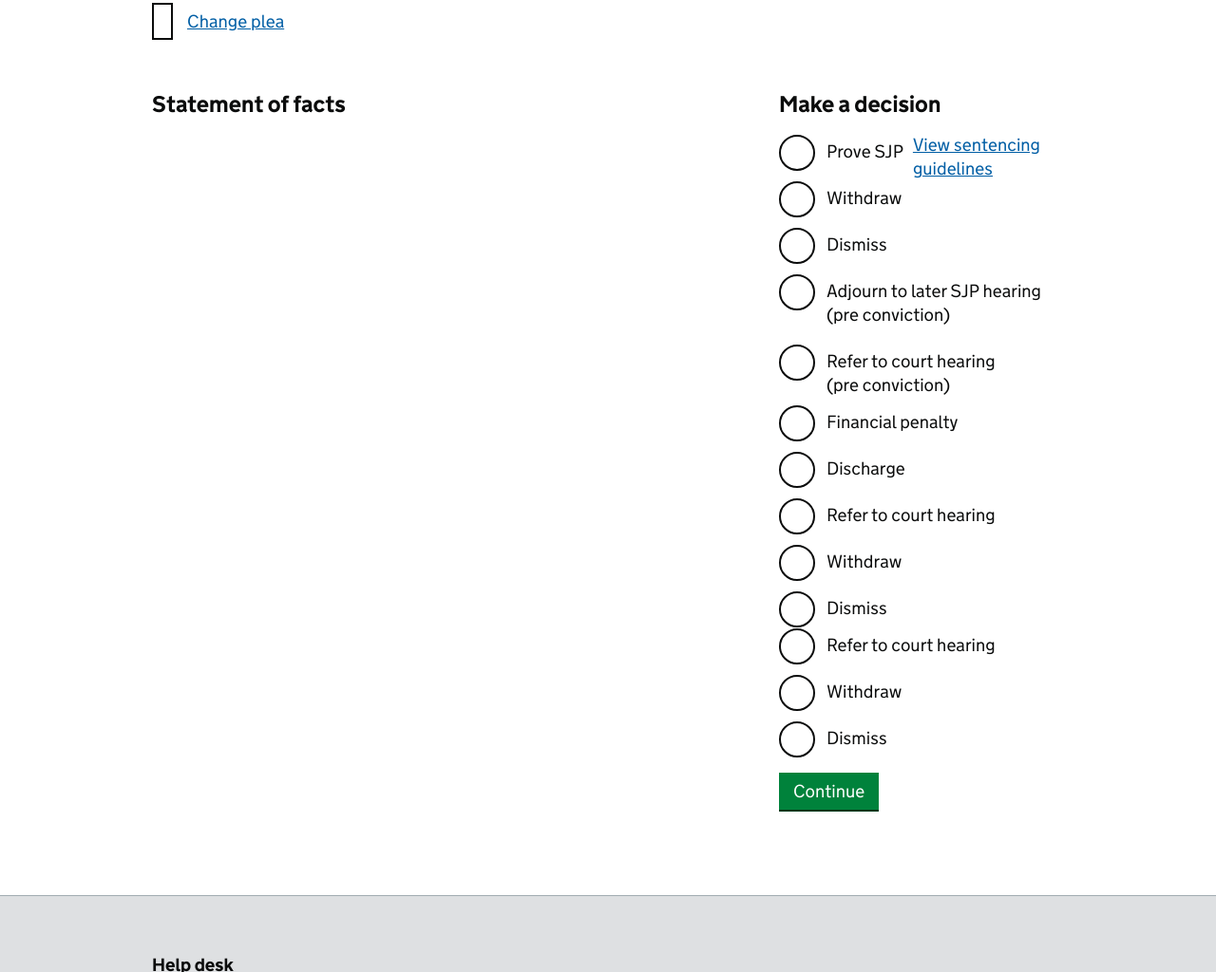
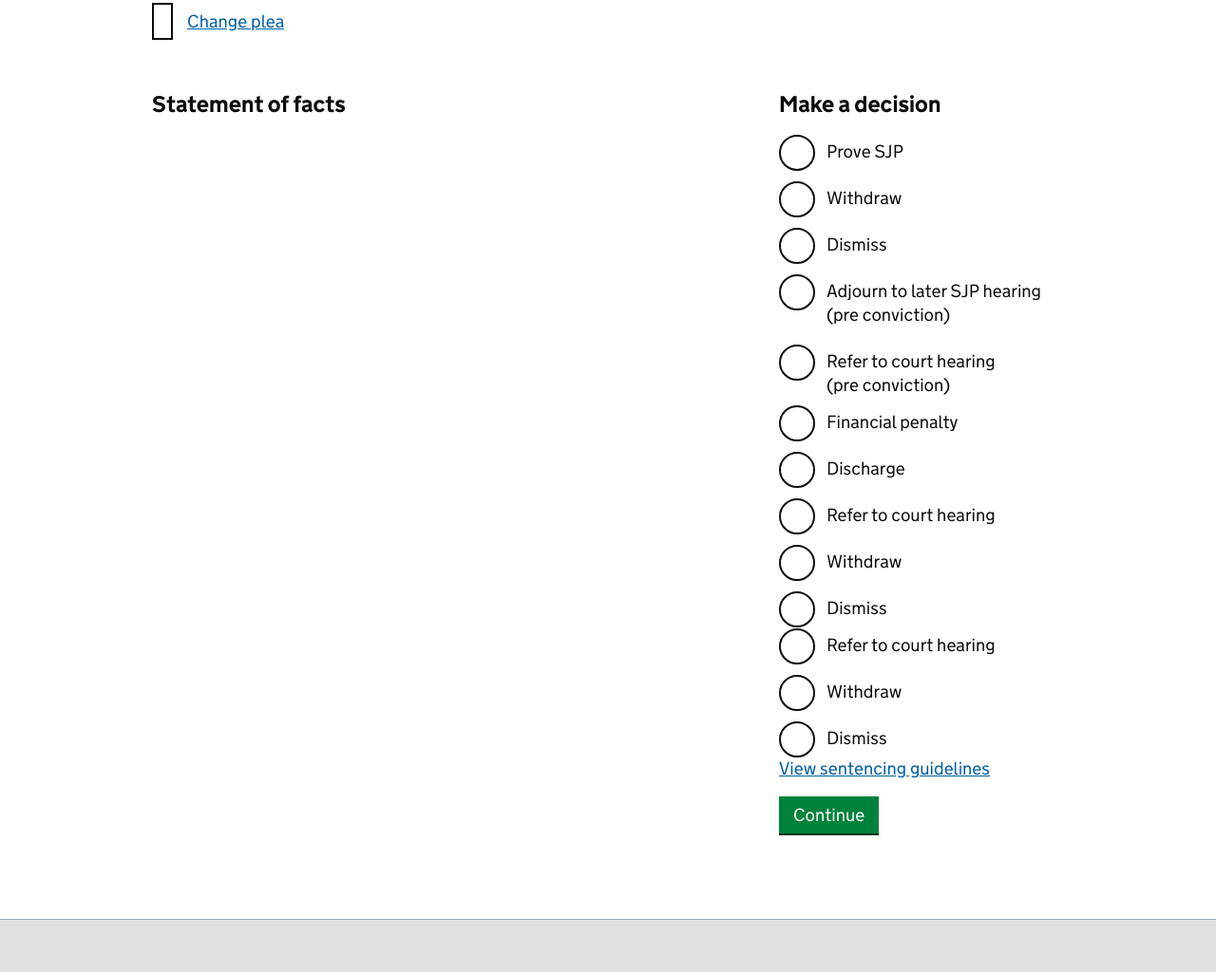
Before and after one commit to blackmonday/atcm-legaladviser, a website: page app/views/legaladviser/case-details-page.html in a window 1280 px wide. Shown: the part 841-1865 px from the top of the page at 95% size. Drawn offline with nearby package versions, Linux system fonts and the light colour scheme; files that its build step writes are made by us from their sources.

Commit message:
Update case-details-page.html

```diff
--- a/app/views/legaladviser/case-details-page.html
+++ b/app/views/legaladviser/case-details-page.html
@@ -943,8 +943,6 @@
                                                 <input id="radio-4b" type="radio" name="make-a-decision-group-b" value="Refer to court hearing">
                                                 <label for="radio-4b">Refer to court hearing<br>(post conviction)</label>
                                             </div>
-                                            <a href="https://www.sentencingcouncil.org.uk/the-magistrates-court-sentencing-guidelines/">View sentencing guidelines</a></span>
-
                                         </fieldset>
                                     </div>
                                 </div>
@@ -991,8 +989,6 @@
                                     <input id="radio-5-2" type="radio" name="make-a-decision-group" value="Dismiss">
                                     <label for="radio-5-2">Dismiss</label>
                                 </div>
-                                <a href="https://www.sentencingcouncil.org.uk/the-magistrates-court-sentencing-guidelines/">View sentencing guidelines</a></span>
-
                             </div>
 
                             <div id="notGuiltyPlea">
@@ -1012,6 +1008,10 @@
                             <!-- -->
                         </fieldset>
 
+                                <div>
+                                    <a href="https://www.sentencingcouncil.org.uk/the-magistrates-court-sentencing-guidelines/">View sentencing guidelines</a>
+                                </div>
+
                         <input class="button top_15" type="submit" value="Continue">
 
                     </div>
```
